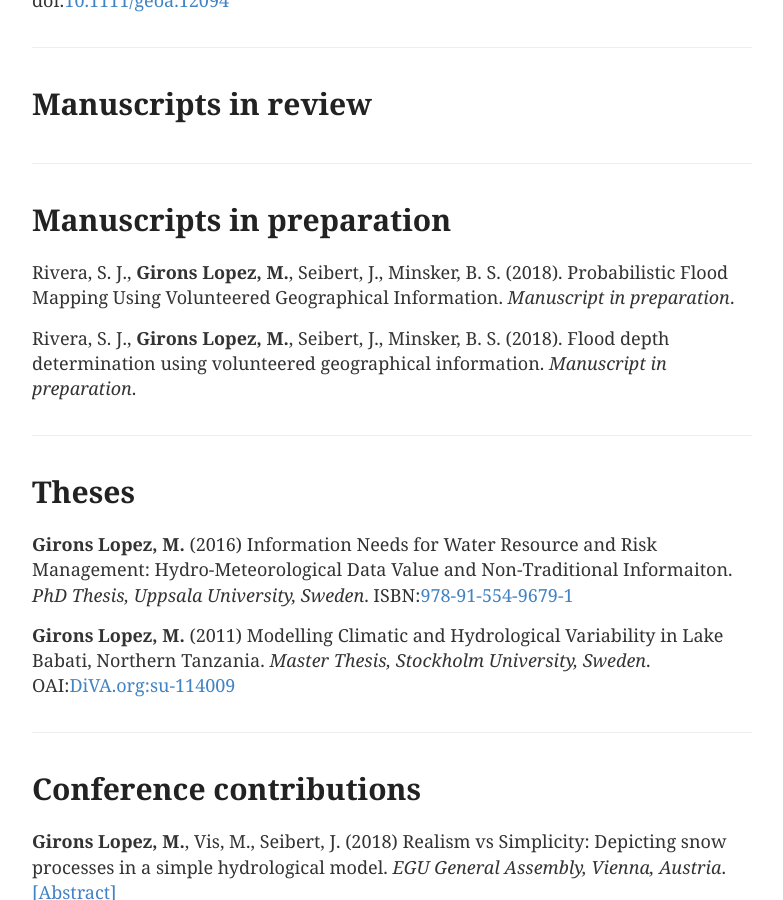
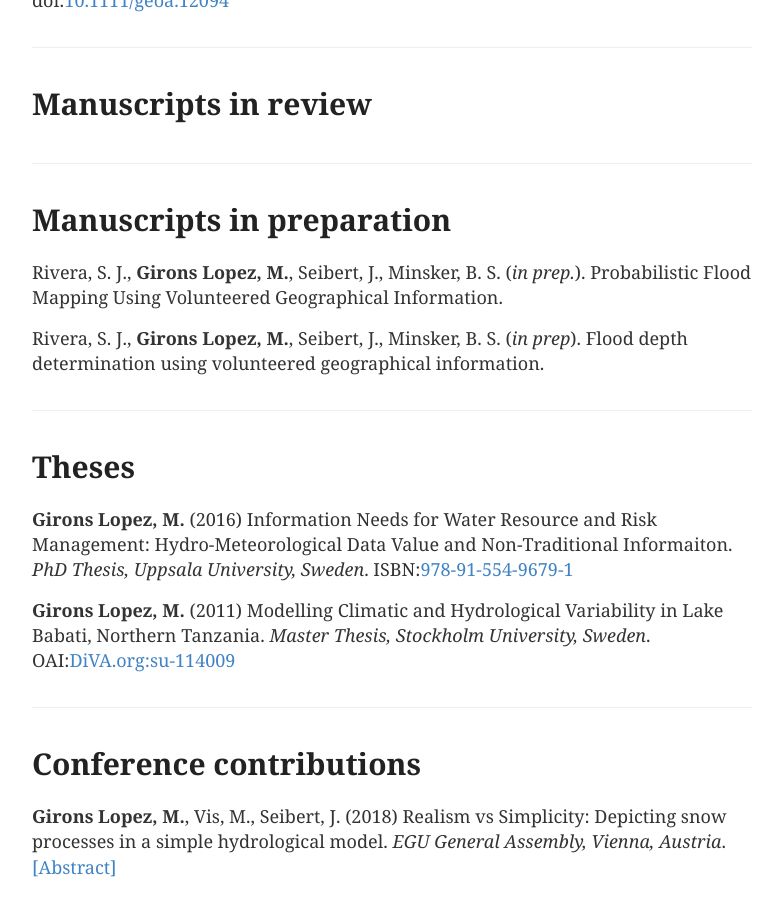
Before and after one commit to GironsLopez/GironsLopez.github.io, a Jekyll site: the page built from publications/index.md, in a window 1280 px wide and 900 px high, scrolled down 1017 px. Shown: the whole window, without its empty margins (248-1031 px from the left). Built offline with Jekyll 4.4.1, drawn with Linux system fonts in a browser that asks for light colours.

Commit message:
Update index.md

```diff
--- a/publications/index.md
+++ b/publications/index.md
@@ -28,9 +28,9 @@ Mbanguka, R. P., Lyon, S. W., Holmgren, K., **Girons Lopez, M.**, Jarsjö, J. (2
 
 # Manuscripts in preparation
 
-Rivera, S. J., **Girons Lopez, M.**, Seibert, J., Minsker, B. S. (2018). Probabilistic Flood Mapping Using Volunteered Geographical Information. *Manuscript in preparation*.
+Rivera, S. J., **Girons Lopez, M.**, Seibert, J., Minsker, B. S. (*in prep.*). Probabilistic Flood Mapping Using Volunteered Geographical Information.
 
-Rivera, S. J., **Girons Lopez, M.**, Seibert, J., Minsker, B. S. (2018). Flood depth determination using volunteered geographical information. *Manuscript in preparation*.
+Rivera, S. J., **Girons Lopez, M.**, Seibert, J., Minsker, B. S. (*in prep*). Flood depth determination using volunteered geographical information.
 
 <div class="line-separator"></div>
 
```
